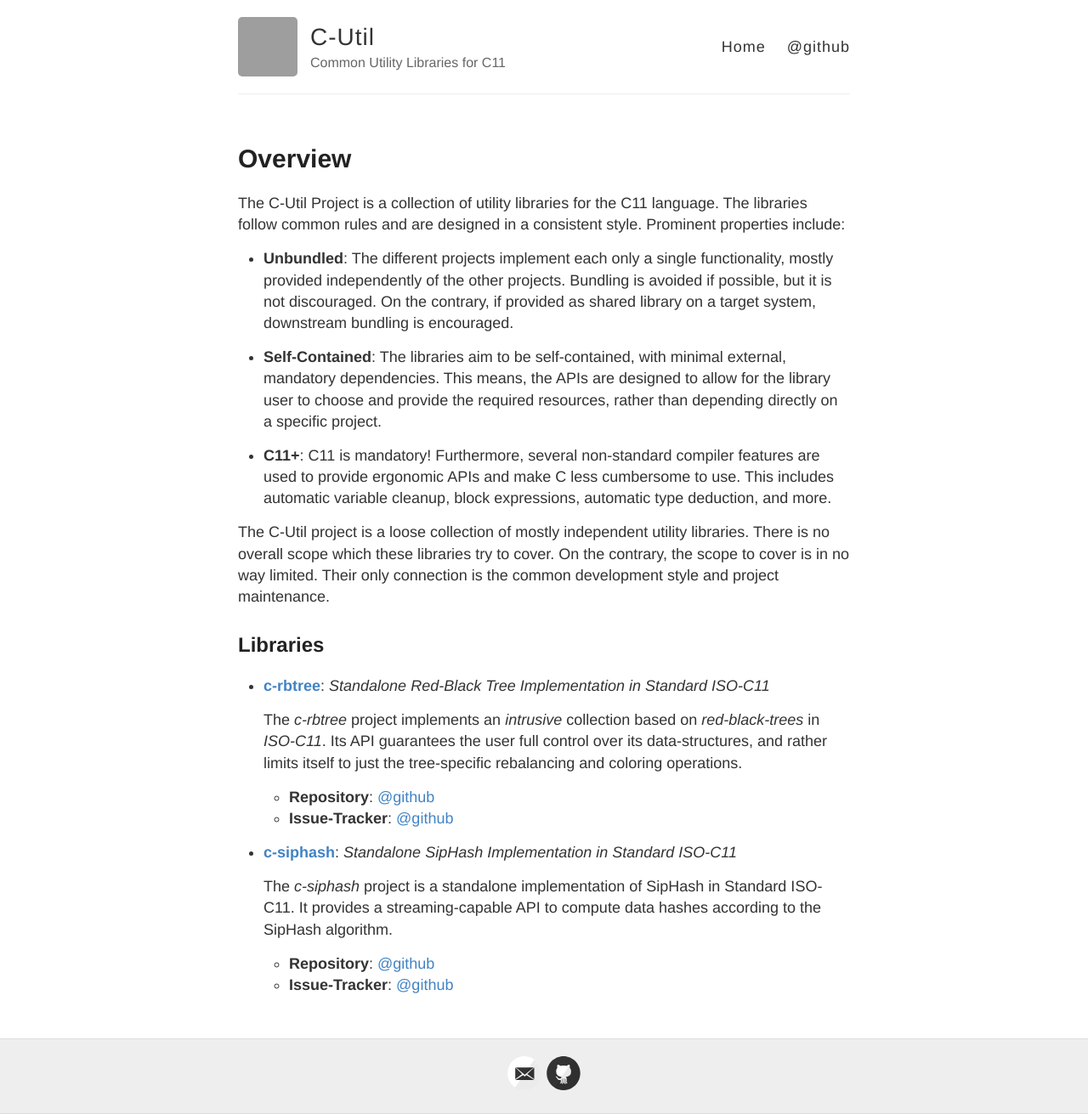
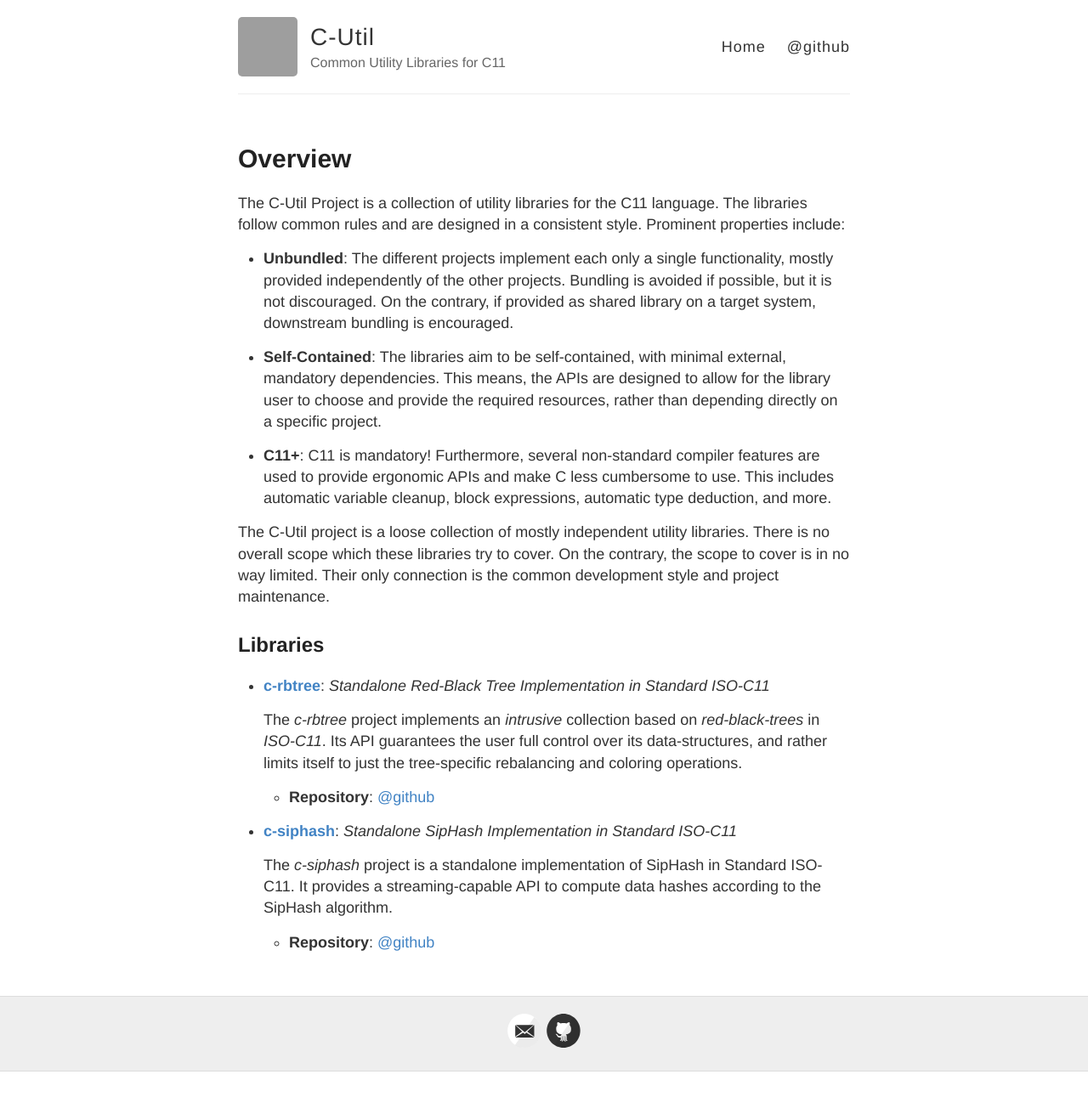
Before and after one commit to c-util/c-util.github.io, a Jekyll site: the page built from index.html, in a window 1280 px wide. Shown: the whole page at 85% size. Built offline with Jekyll 4.4.1, drawn with Linux system fonts in a browser that asks for light colours; after the commit the page ends 1261 px from its top, so only the background shows below that; grey boxes are pictures that could not be loaded.

Commit message:
index: drop redundant issue-tracker link
The github link should be more than sufficient. Drop the redundant
issue-tracker link.

Signed-off-by: David Herrmann <dh.herrmann@gmail.com>

```diff
--- a/index.html
+++ b/index.html
@@ -45,7 +45,6 @@ common development style and project maintenance.
     {{ post.excerpt }}
       <ul>
         <li><strong>Repository</strong>: <a href="https://github.com/c-util/{{ post.title }}">@github</a></li>
-        <li><strong>Issue-Tracker</strong>: <a href="https://github.com/c-util/{{ post.title }}/issues">@github</a></li>
       </ul>
   </li>
 {% endfor %}
```
